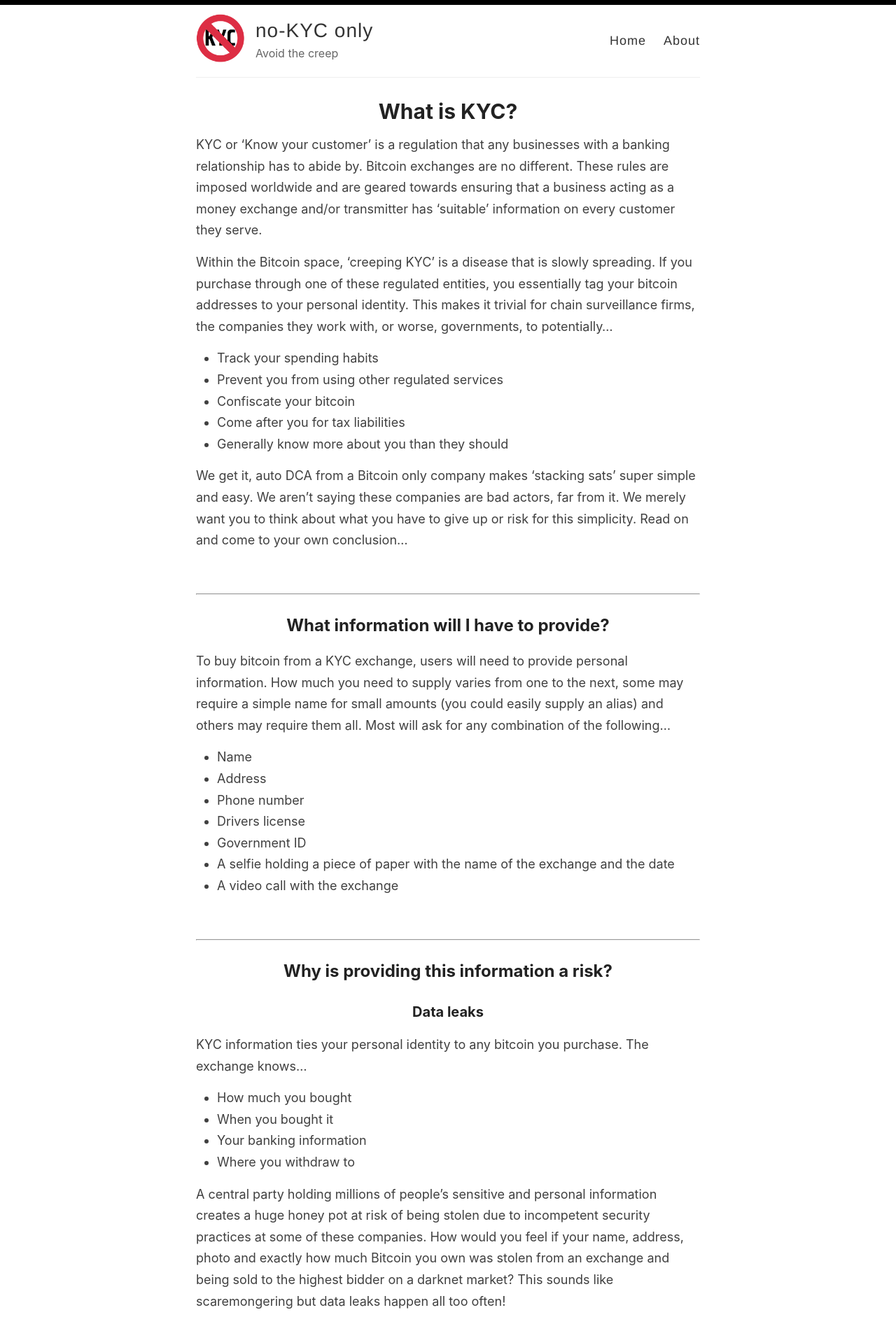
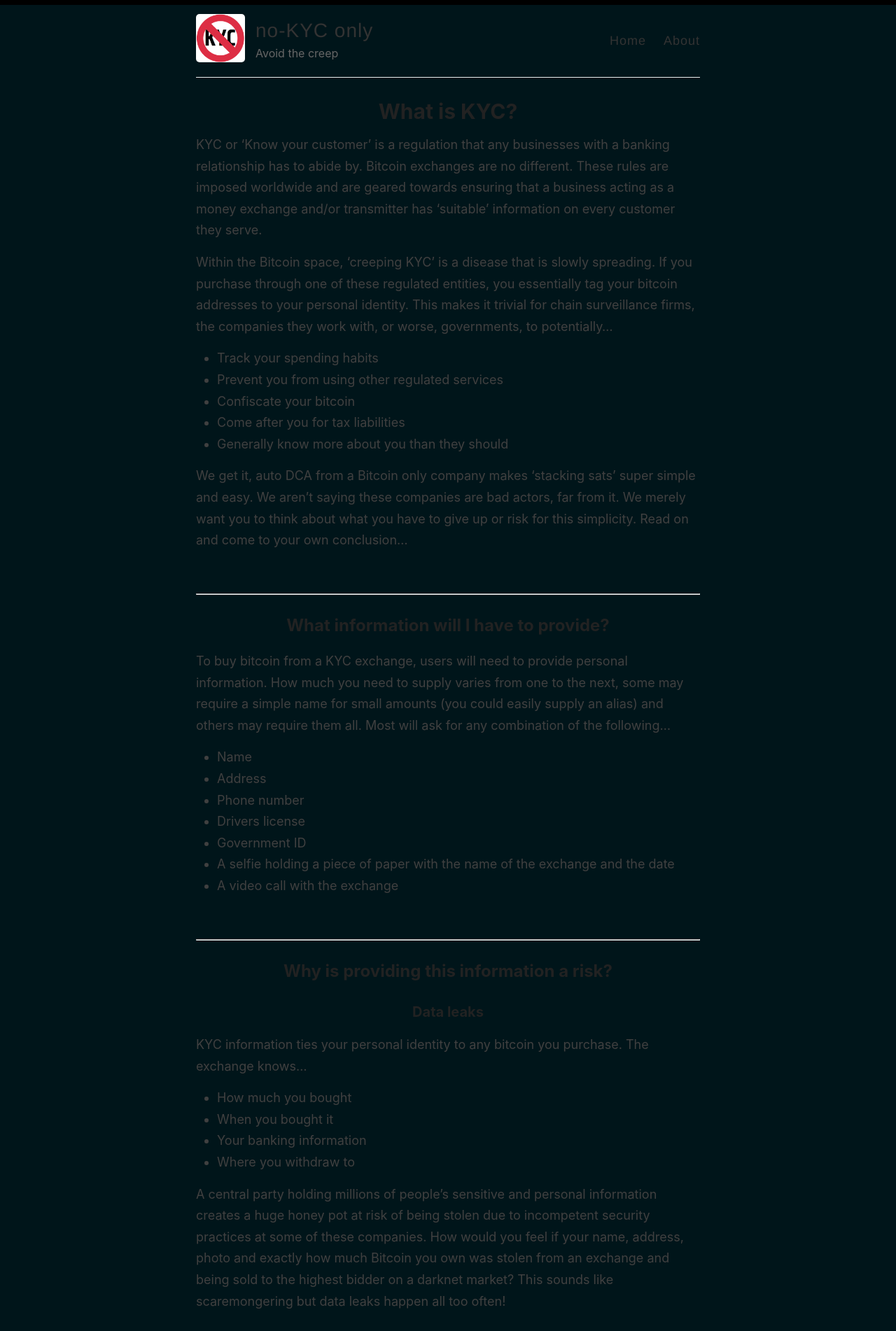
Before and after one commit to BitcoinQnA/node-guide, a Jekyll site: the page built from index.html, in a window 1280 px wide. Shown: the top 1902 px of the page at 70% size. Built offline with Jekyll 4.4.1, drawn with Linux system fonts in a browser that asks for light colours; the list of posts is cut into pages by our own code.

Commit message:
Update style.scss

```diff
--- a/assets/style.scss
+++ b/assets/style.scss
@@ -21,7 +21,7 @@
 }
 
 body {
-  background: #fff;
+  background: #00151a;
   font-family: -system-ui, -apple-system, BlinkMacSystemFont, "Segoe UI", Roboto, Helvetica, Arial, sans-serif, "Apple Color Emoji", "Segoe UI Emoji", "Segoe UI Symbol";
   color: #404040;
   line-height: 1.7;
@@ -94,7 +94,7 @@
 
 table tr {
 	border-top: 1px solid #cccccc;
-	background-color: white;
+	background-color: #00151a;
 	margin: 0;
 	padding: 0;
 }
@@ -710,7 +710,7 @@
   border: 1px solid #eee;
   margin-left: -2px;
   margin-right: -2px;
-  background-color: #ffffff;
+  background-color: #00151a;
   display: inline-block;
 }
 
```
